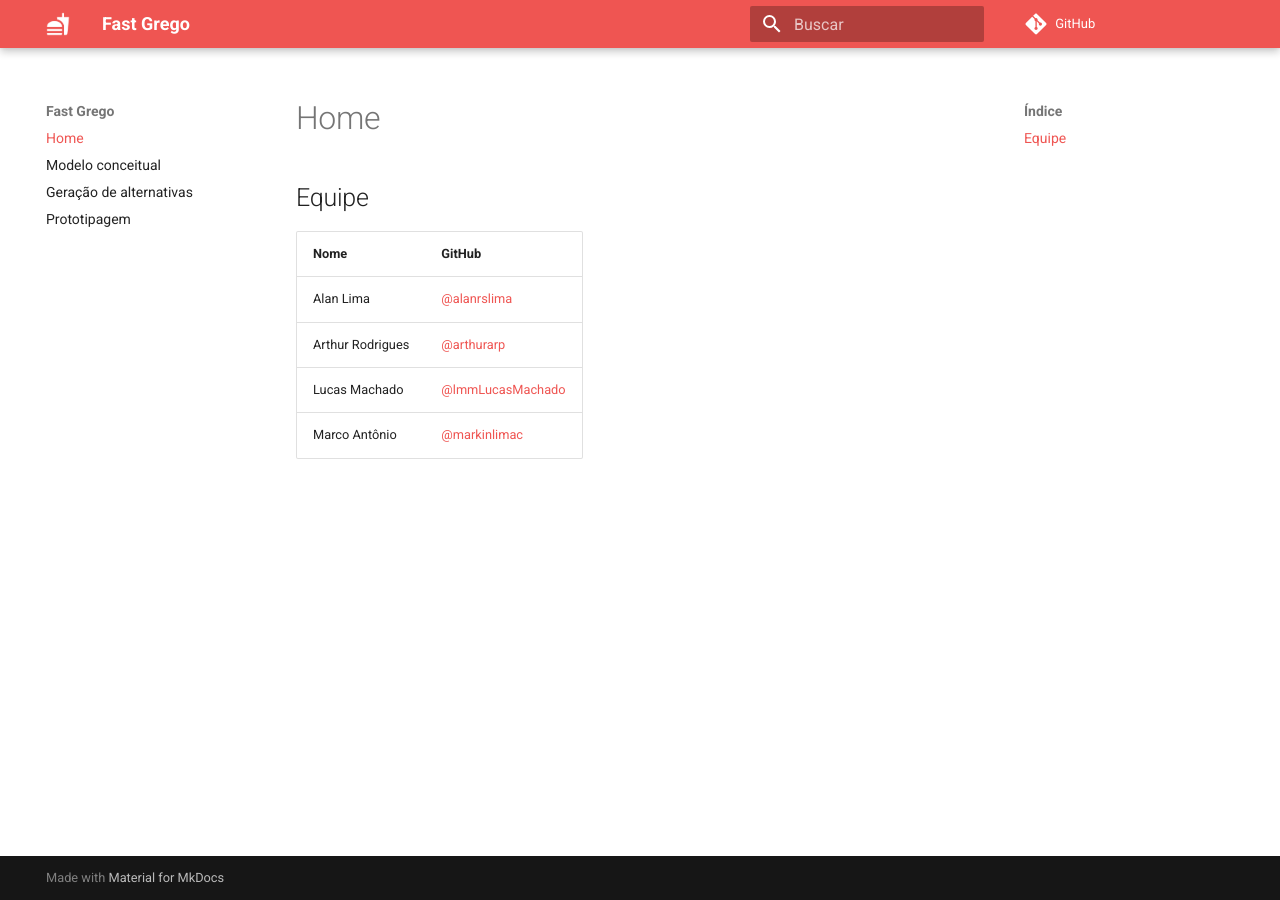
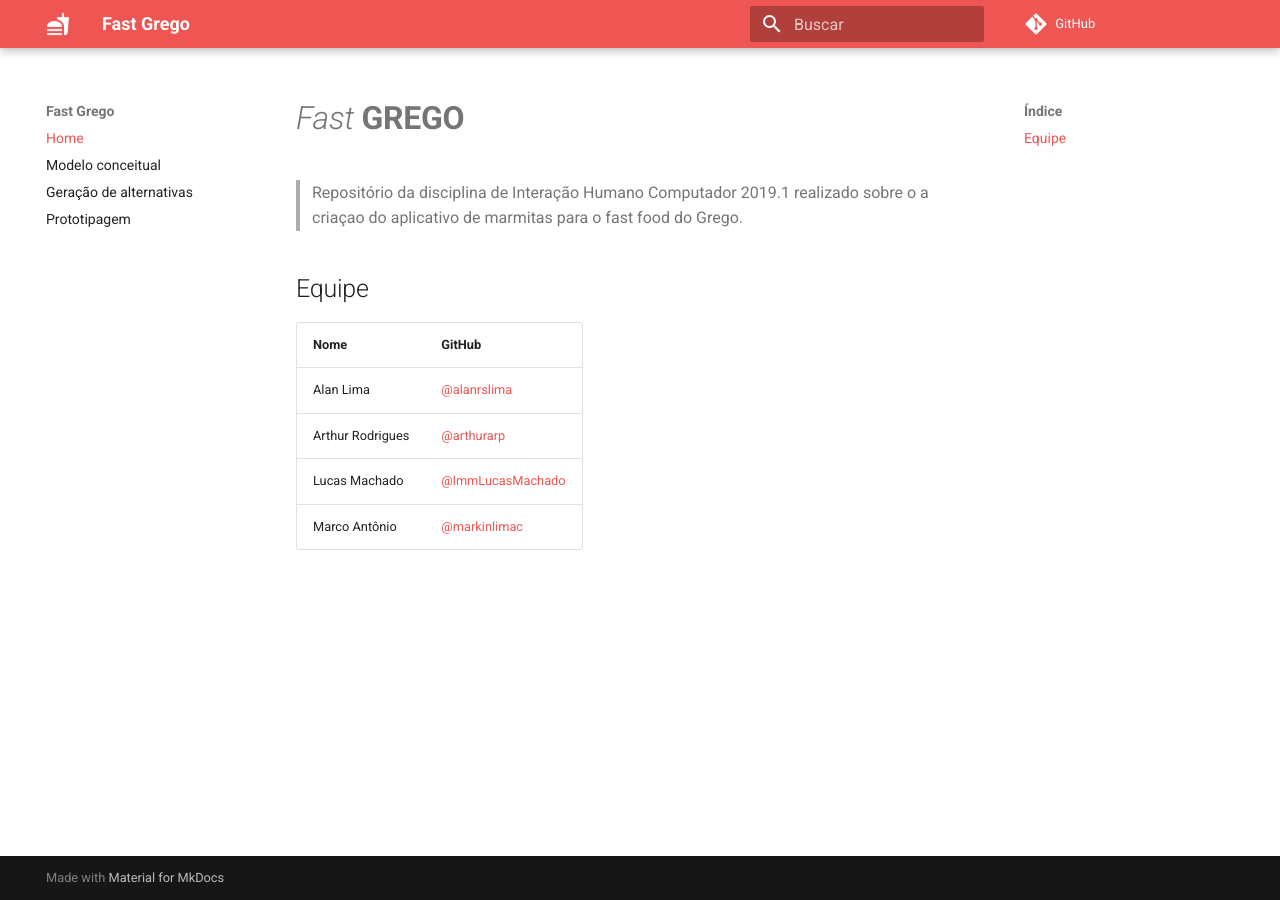
Before and after one commit to lmmLucasMachado/Doc, an MkDocs documentation site: the page built from docs/index.md, in a window 1280 px wide. Built offline with MkDocs 1.6.1 and Material for MkDocs 9.7.7, drawn with Linux system fonts in a browser that asks for light colours.

Commit message:
Atualizado pagina index

```diff
--- a/docs/index.md
+++ b/docs/index.md
@@ -1,3 +1,8 @@
+
+# *Fast* **GREGO**
+
+> Repositório da disciplina de Interação Humano Computador 2019.1 realizado sobre o a criaçao do aplicativo de marmitas para o fast food do Grego.
+
 ## Equipe
 
 | Nome | GitHub|
```
Also changed, not shown: docs/prototipagem/index.md (+1 -1 lines), 1 other file.
